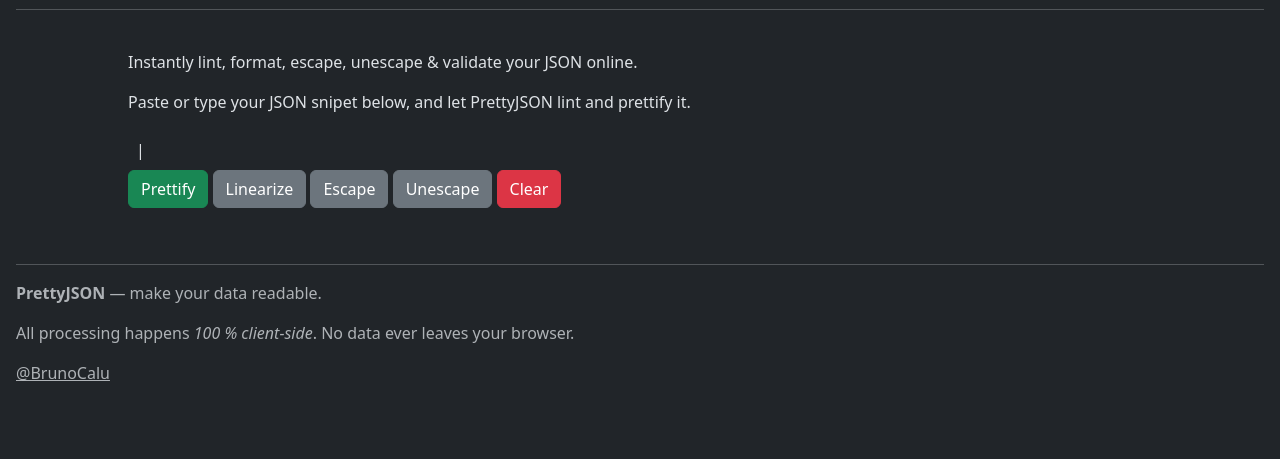
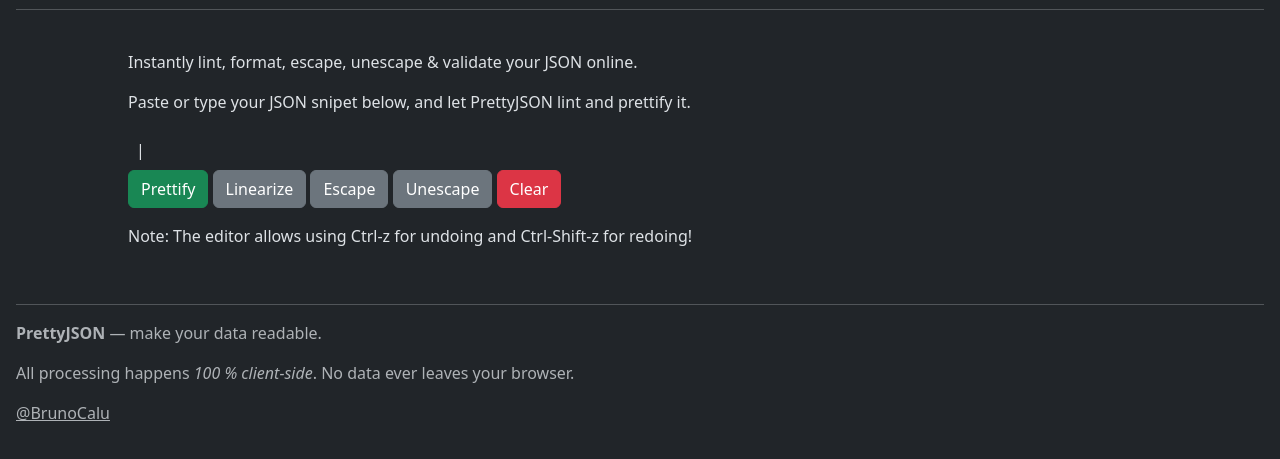
Before and after one commit to brunocarpio/prettyjson, a website: page index.html in a window 1280 px wide. Shown: the part 63-522 px from the top of the page. Drawn offline with nearby package versions, Linux system fonts and the light colour scheme.

Commit message:
add some notes below the editor

```diff
--- a/index.html
+++ b/index.html
@@ -69,6 +69,8 @@
 
         </section>
 
+        <p>Note: The editor allows using Ctrl-z for undoing and Ctrl-Shift-z for redoing!</p>
+
     </main>
 
 
```
